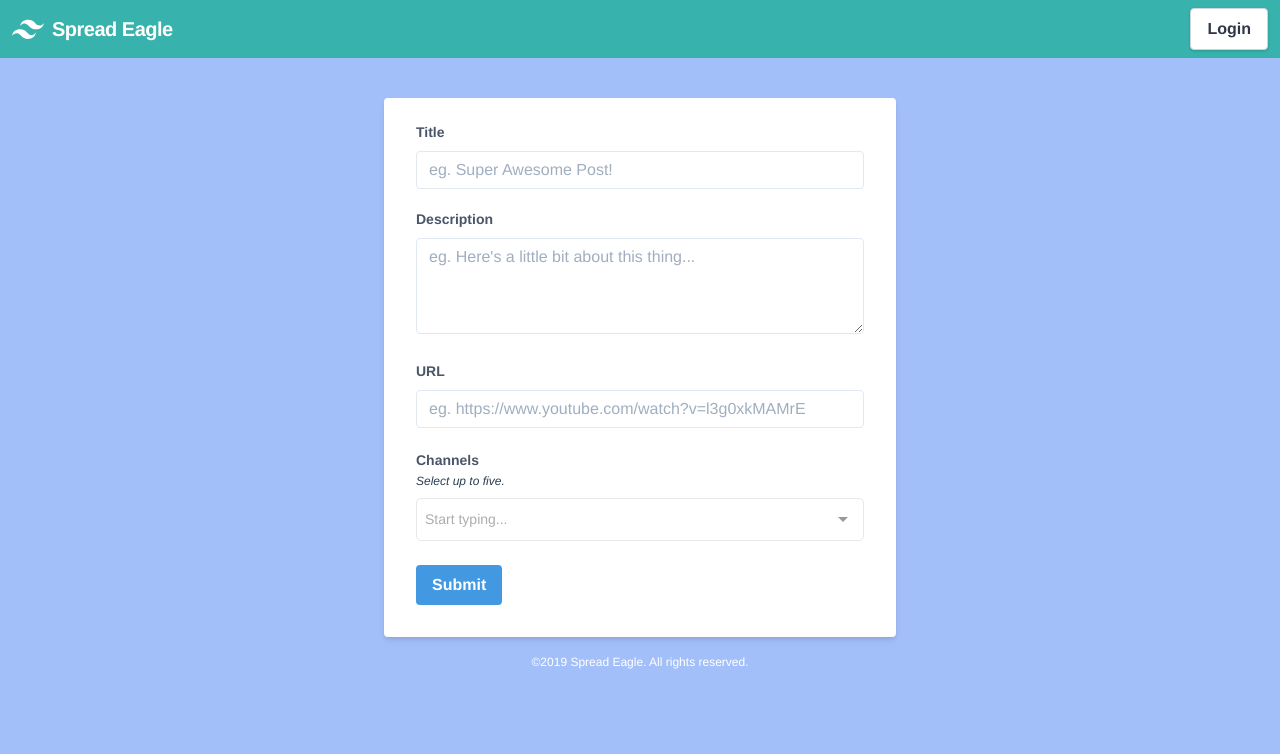
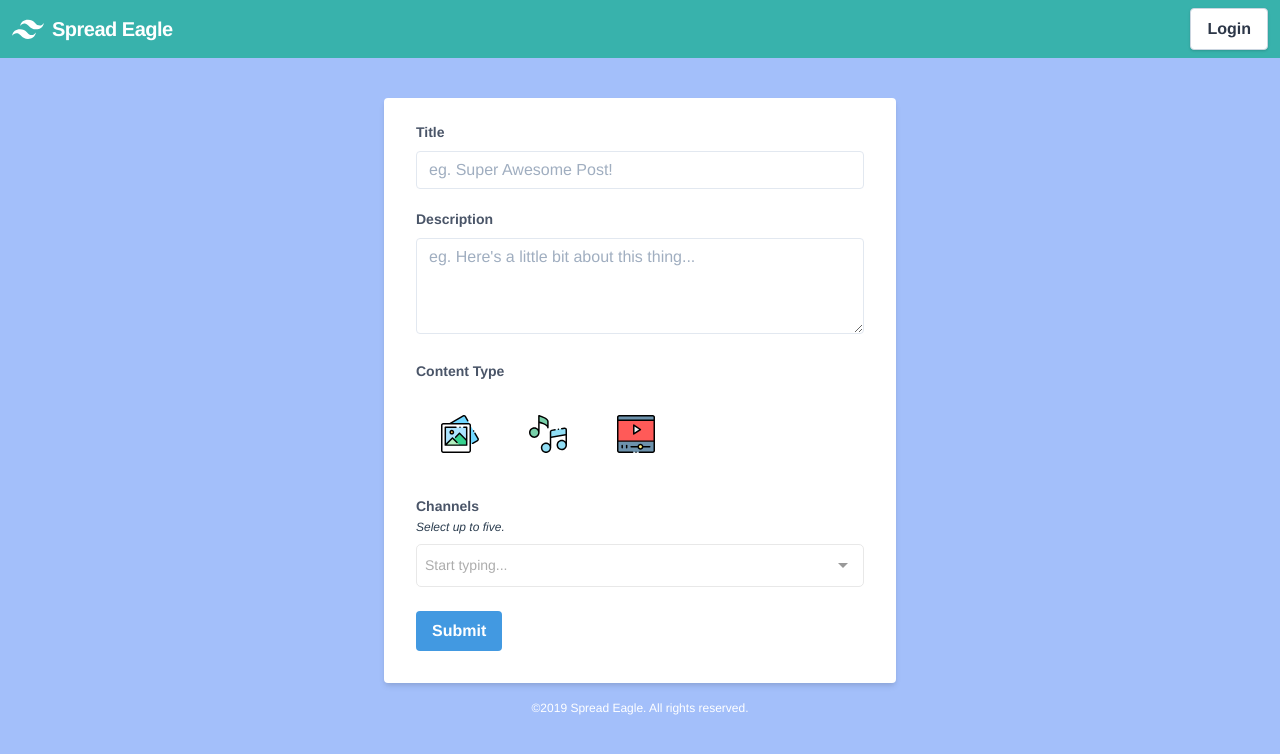
Before and after one commit to Miltage/poast, a Vue app: page /submit in a window 1280 px wide. Shown: the top 754 px of the page. Built offline with nearby package versions, Linux system fonts and the light colour scheme; no server answers; the database is empty.

Commit message:
Add content type buttons

```diff
--- a/src/views/Submit.vue
+++ b/src/views/Submit.vue
@@ -41,17 +41,45 @@
                 />
               </div>
               <div class="mb-4">
+                <label class="block text-gray-700 text-sm font-bold mb-2">
+                  Content Type
+                </label>
+                <div class="flex">
+                  <div
+                    @click="contentType = 'image'"
+                    class="content-icon"
+                    v-bind:class="{ selected: contentType == 'image' }"
+                  >
+                    <img src="../assets/icons/picture.svg" />
+                  </div>
+                  <div
+                    @click="contentType = 'audio'"
+                    class="content-icon"
+                    v-bind:class="{ selected: contentType == 'audio' }"
+                  >
+                    <img src="../assets/icons/quavers.svg" />
+                  </div>
+                  <div
+                    @click="contentType = 'youtube'"
+                    class="content-icon"
+                    v-bind:class="{ selected: contentType == 'youtube' }"
+                  >
+                    <img src="../assets/icons/video-player.svg" />
+                  </div>
+                </div>
+              </div>
+              <div class="mb-4" v-if="contentType">
                 <label
                   class="block text-gray-700 text-sm font-bold mb-2"
-                  for="title"
+                  for="content"
                 >
                   URL
                 </label>
                 <input
                   class="appearance-none border rounded w-full py-2 px-3 text-gray-700 mb-1 leading-tight focus:outline-none focus:shadow-outline"
-                  id="title"
+                  id="content"
                   type="text"
-                  placeholder="eg. https://www.youtube.com/watch?v=l3g0xkMAMrE"
+                  :placeholder="contentPlaceholder"
                   v-model="content"
                   v-bind:class="{ 'border-red-500': contentError }"
                 />
@@ -60,7 +88,10 @@
                 </p>
               </div>
               <div class="mb-6">
-                <label class="text-gray-700 text-sm font-bold mb-2" for="title">
+                <label
+                  class="text-gray-700 text-sm font-bold mb-2"
+                  for="channels"
+                >
                   Channels
                 </label>
                 <p class="text-xs italic mb-2">Select up to five.</p>
@@ -68,7 +99,7 @@
                   v-model="value"
                   tag-placeholder="Add this channel"
                   placeholder="Start typing..."
-                  label="name"
+                  label="channels"
                   track-by="code"
                   :options="options"
                   :multiple="true"
@@ -124,8 +155,23 @@ export default {
       isWorking: false,
       count: 0,
       value: [],
-      options: []
+      options: [],
+      contentType: null,
+      contentTypes: [
+        { name: "image", icon: "picture" },
+        { name: "youtube", icon: "video-player" },
+        { name: "audio", icon: "quavers" }
+      ],
+      placeholders: {
+        image: "eg. https://i.imgur.com/XqrHojK.jpg",
+        youtube: "eg. https://www.youtube.com/watch?v=6RFOkS4jOh8"
+      }
     };
+  },
+  computed: {
+    contentPlaceholder: function() {
+      return this.placeholders[this.contentType];
+    }
   },
   components: {
     NavBar,
@@ -245,3 +291,20 @@ export default {
 </script>
 
 <style src="vue-multiselect/dist/vue-multiselect.min.css"></style>
+<style>
+.content-icon {
+  @apply flex items-center justify-center cursor-pointer py-2 px-4 rounded-lg w-20 h-20 m-1;
+}
+.content-icon:hover {
+  @apply bg-gray-300;
+}
+.content-icon:active {
+  @apply bg-blue-200;
+}
+.content-icon img {
+  @apply w-4/5 py-3 inline;
+}
+.content-icon.selected {
+  @apply bg-blue-300;
+}
+</style>
```
